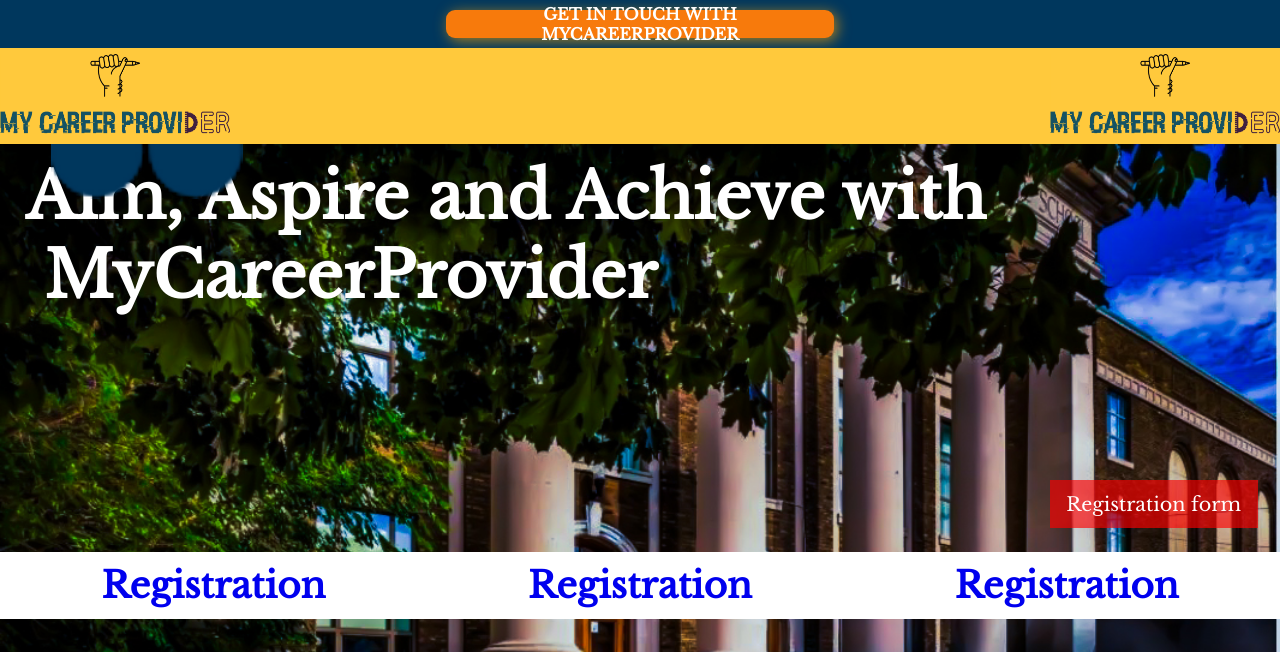
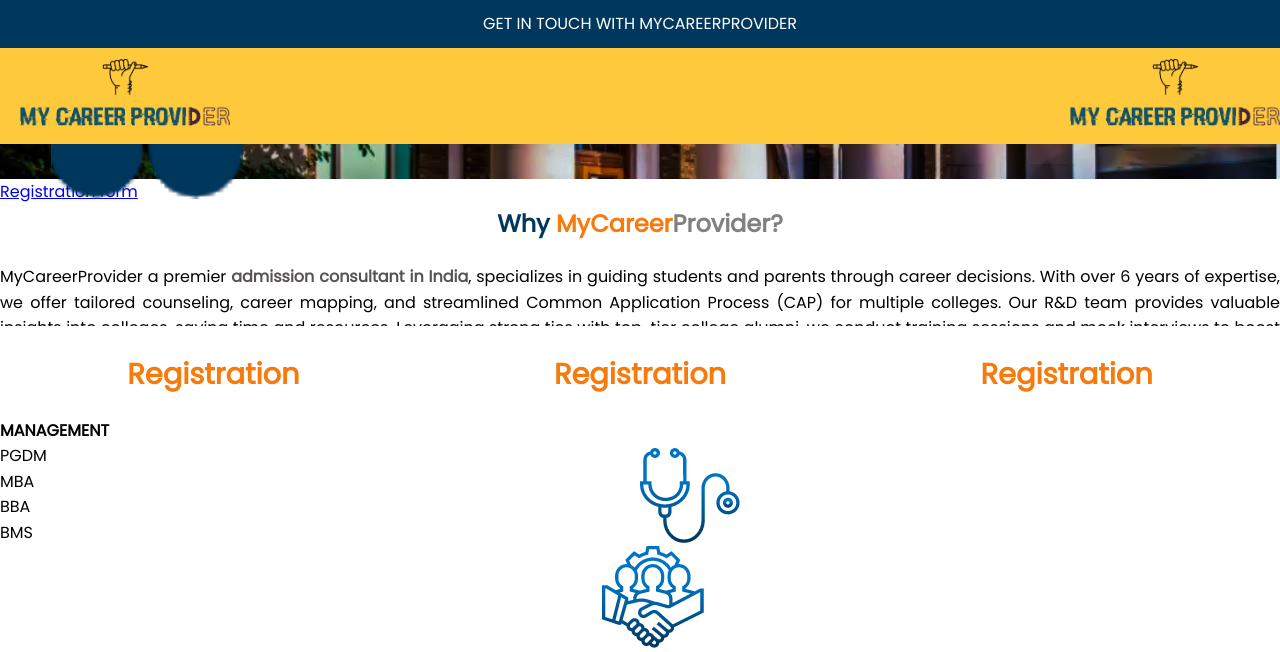
Before and after one commit to dev-kanha-26/careerprovider, a plain HTML site: page index.html in a window 1280 px wide. Shown: the top 652 px of the page. Drawn offline with nearby package versions, Linux system fonts and the light colour scheme.

Commit message:
Update style.css

```diff
--- a/style.css
+++ b/style.css
@@ -1,197 +1,137 @@
+/* Global Styles */
 * {
     margin: 0;
+    padding: 0;
     box-sizing: border-box;
-    font-family: 'Libre Baskerville', serif, 'Poppins', sans-serif; /* Combine font-family declarations */
+}
+
+body {
+    font-family: 'Poppins', sans-serif; /* Use Poppins as the default font */
+    line-height: 1.6;
 }
 
 /* Header */
 .header {
-    width: 100%;
+    background-color: #00375d;
+    color: #fff;
     height: 3rem;
-    background-color: #00375d;
     display: flex;
+    justify-content: center;
     align-items: center;
-    justify-content: center;
     position: fixed;
+    top: 0;
+    left: 0;
+    right: 0;
     z-index: 2;
 }
 
-/* Season */
-.season {
-    height: 58%;
-    width: 388px;
-    background-color: #f77a0c;
-    text-align: center;
-    font-weight: bold;
-    color: white;
-    display: flex;
-    align-items: center;
-    justify-content: center;
-    border-radius: 9px;
-    cursor: pointer;
-    animation: seasonsAnim 3s linear infinite; /* Simplified animation syntax */
-}
-
-.season:hover { /* Corrected hover effect syntax */
-    color: #00375d;
-}
-
-@keyframes seasonsAnim {
-    50% {
-        box-shadow: 4px 4px 20px orange;
-    }
-}
-
-/* Social Media Icons */
-.socialMedia {
-    height: 58%;
-    width: 150px;
-    color: white;
-    font-size: larger;
-    display: flex;
-    align-items: center;
-    justify-content: space-evenly;
-}
-
-/* Menu Bar */
+/* Navigation Menu */
 .menubar {
+    background-color: #ffc93c;
+    color: #000;
     height: 6em;
-    width: 100%;
-    background-color: #ffc93c;
     display: flex;
     justify-content: space-between;
     align-items: center;
     position: fixed;
     top: 3rem;
+    left: 0;
+    right: 0;
     z-index: 2;
 }
 
-/* Registration Section */
-.registration {
-    height: 12%;
-    width: 100%;
-    background-color: white;
-    display: flex;
-    justify-content: space-around;
-    align-items: center;
-    font-size: 1.5rem;
-    position: absolute;
-    top: 17em;
+.admlogo img {
+    max-width: 100%;
+    height: auto;
+    padding-left: 20px;
 }
 
-.registration a {
-    animation: register 2s linear infinite; /* Simplified animation syntax */
-    text-decoration: none;
+.management select {
+    border: none;
+    color: orange;
+    background-color: transparent;
+}
+
+.management select option {
+    color: white;
+    background-color: black;
 }
 
 /* Form Section */
 .form {
-    height: 35em;
     background-image: url("./pics/univ3.jpg");
     background-size: cover;
-    background-repeat: no-repeat;
-    position: relative;
-    top: 9em;
-    display: flex;
-    flex-wrap: wrap;
-    justify-content: center;
+    background-position: center;
+    padding: 4rem 2rem;
+    text-align: center;
 }
 
 .form p {
     color: white;
     font-weight: bold;
-    font-size: 4em;
-    margin-top: 1%;
-    margin-left: 2%;
+    font-size: 2rem;
 }
 
-/* Register Form */
-.registerform {
-    height: 3rem;
-    width: 13rem;
-    position: fixed;
-    top: 30em;
-    background-color: rgba(255, 0, 0, 0.65);
-    z-index: 2;
-    left: 82%;
+/* Registration Section */
+.registration {
+    background-color: white;
+    color: #000;
+    height: 12%;
     display: flex;
-    justify-content: center;
+    justify-content: space-around;
     align-items: center;
-    text-align: center;
+    font-size: 1.2rem;
+    position: absolute;
+    top: 17em;
+    left: 0;
+    right: 0;
 }
 
-.registerform a {
-    color: white;
-    font-size: larger;
+.registration a {
     text-decoration: none;
+    color: #f77a0c; /* Orange color for links */
 }
 
-/* Why Ads Section */
-.whyads {
-    height: 18em;
-    width: 88%;
-    position: relative;
-    top: 16em;
-    margin: auto;
-    text-align: center;
-}
+/* Responsive Media Queries */
+@media only screen and (max-width: 768px) {
+    /* Header */
+    .header {
+        height: 4rem;
+    }
 
-.whyads h2 {
-    font-size: 2.5rem;
-    font-weight: 900;
-}
+    /* Navigation Menu */
+    .menubar {
+        height: 5em;
+        top: 4rem;
+    }
 
-.whyads p {
-    font-size: 1rem;
-    color: rgb(121, 117, 117);
-    font-weight: 540;
-}
-
-.whyads button {
-    height: 2.4em;
-    width: 18.5%;
-    background-color: #00375d;
-    color: white;
-    margin-top: 1.6%;
-    font-size: 1.1rem;
-    border-radius: 5px;
-    border-color: transparent;
-}
-
-/* Cards Section */
-.cards {
-    height: 20em;
-    width: 90%;
-    position: relative;
-    top: 19.5em;
-    display: flex;
-    margin: auto;
-    justify-content: space-around;
-}
-
-.cd {
-    height: 81%;
-    width: 17%;
-    background-color: #e1e6ea;
-    border: 1px solid transparent;
-    padding-top: 2%;
-    padding-left: 1.2%;
-    border-radius: 4%;
-}
-
-.cd h4 {
-    margin-bottom: 7%;
-}
-
-.cd p {
-    margin-top: 2%;
-}
-
-/* Media Queries */
-@media only screen and (min-height: 600px) {
-    /* Adjustments for higher resolutions */
+    /* Form Section */
+    .form p {
+        font-size: 1.5rem;
+    }
 }
 
 @media only screen and (max-width: 600px) {
-    /* Adjustments for mobile devices */
+    /* Header */
+    .header {
+        height: 3rem;
+    }
+
+    /* Navigation Menu */
+    .menubar {
+        height: 4em;
+        top: 3rem;
+    }
+
+    /* Form Section */
+    .form p {
+        font-size: 1.2rem;
+    }
+
+    /* Registration Section */
+    .registration {
+        font-size: 1rem;
+    }
 }
+
+/* Additional responsive adjustments can be made as needed */
```
